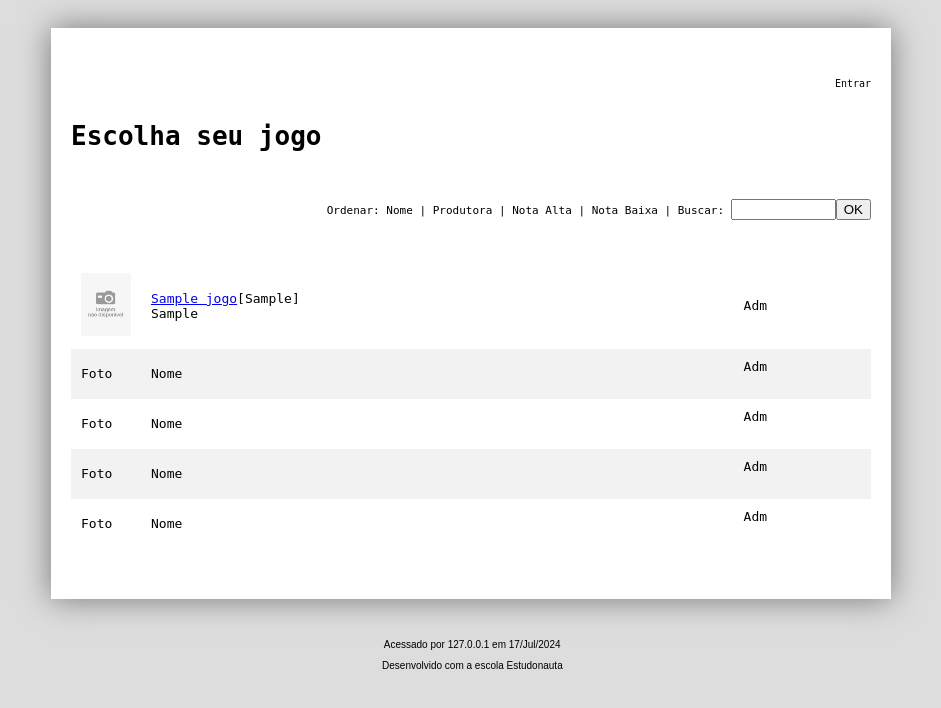
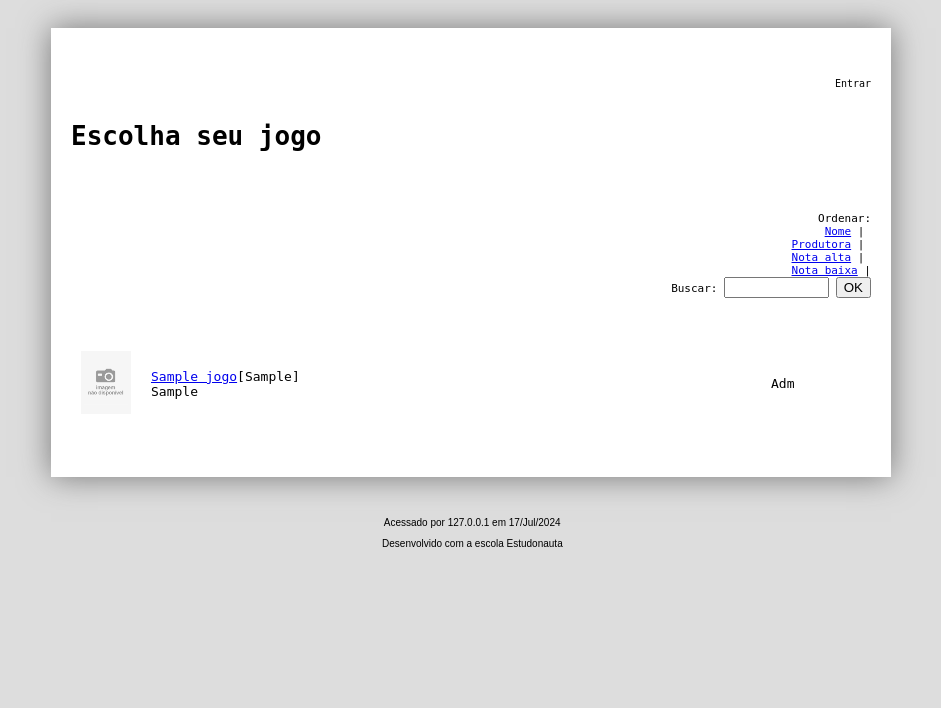
Before and after one commit to nilltonpimenta/gameStorePhp7MysqlEstudonauta, a PHP site: page /index.php in a window 1280 px wide. Shown: the top 708 px of the page, without its empty margins (169-1110 px from the left). Run offline with PHP 8.4, Linux system fonts and the light colour scheme; tables that the repository leaves empty or names only in its code hold one stand-in row (values such as "Sample post").

Commit message:
Ordenando

```diff
--- a/index.php
+++ b/index.php
@@ -10,15 +10,44 @@
     <?php
         require_once "includes/banco.php";
         require_once "includes/funcoes.php";
+        $ordem = $_GET['o'] ?? 'n';
     ?>
     <div id="corpo">
         <?php include_once "topo.php"; ?>
         <h1>Escolha seu jogo</h1>
-        <form method="get" id="busca" action="index.php">Ordenar: Nome | Produtora | Nota Alta | Nota Baixa | Buscar: <input type="text" name="c" size="10" maxlength="40"><input type="submit" value="OK">
+        <form method="get" id="busca" action="index.php">
+            Ordenar:
+            <a href="index.php?o=n">Nome</a> |
+			<a href="index.php?o=p">Produtora</a> |
+			<a href="index.php?o=nA">Nota alta</a> |
+			<a href="index.php?o=nB">Nota baixa</a> |
+            Buscar: <input type="text" name="c" size="10" maxlength="40"/> <input type="submit" value="OK"/>
         </form>
         <table class="listagem">
             <?php
-                $q = "select j.cod, j.nome, g.genero, j.capa, p.produtora from jogos j join generos g on j.genero = g.cod join produtoras p on j.produtora = p.cod";
+                $q = "select j.cod, j.nome, g.genero, j.capa, p.produtora from jogos j join generos g on j.genero = g.cod join produtoras p on j.produtora = p.cod ";
+
+                switch($ordem){
+				case "p":
+					$q .= "ORDER BY p.produtora";
+				    break;
+
+				case "nA":
+					$q .= "ORDER BY j.nota desc";
+				    break;
+
+				case "nB":
+					$q .= "ORDER BY j.nota asc";
+					break;
+
+				case "g":
+					$q .= "ORDER BY g.genero";
+					break;
+
+				default:
+					$q .= "ORDER BY j.nome";
+				}
+
                 $busca = $banco->query($q);
                 if (!$busca) {
                     echo "<tr><td>Infelizmente a busca deu errada.";
@@ -35,10 +64,6 @@
                     }
                 }
             ?>
-            <tr><td>Foto<td>Nome<td>Adm
-            <tr><td>Foto<td>Nome<td>Adm
-            <tr><td>Foto<td>Nome<td>Adm
-            <tr><td>Foto<td>Nome<td>Adm
         </table>
     </div>
     <?php require_once "rodape.php"; ?>
```
